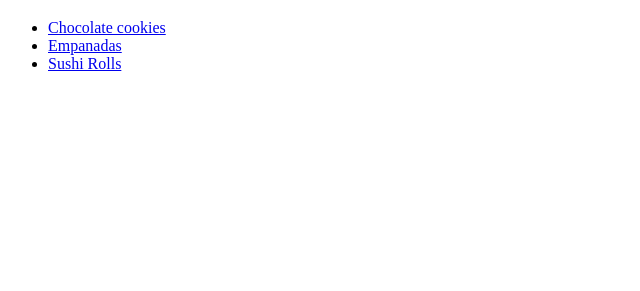
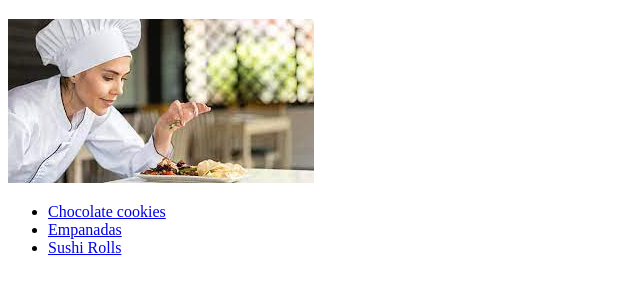
Before and after one commit to Sxpres/odin-recipes, a plain HTML site: page index.html in a window 1280 px wide. Shown: the part 61-352 px from the top of the page, without its empty margins (0-640 px from the left). Drawn offline with Linux system fonts and the light colour scheme.

Commit message:
add chef photo in index

```diff
--- a/index.html
+++ b/index.html
@@ -9,6 +9,8 @@
     <body>
         <h1>Odin Recipes</h1>
 
+        <img src="./images/chef.jpeg" alt="Chef image">
+
         <ul>
             <li><a href="./recipes/cookies.html">Chocolate cookies</a></li>
             <li><a href="./recipes/empanadas.html">Empanadas</a></li>
```
Also changed, not shown: images/chef.jpeg (added).
